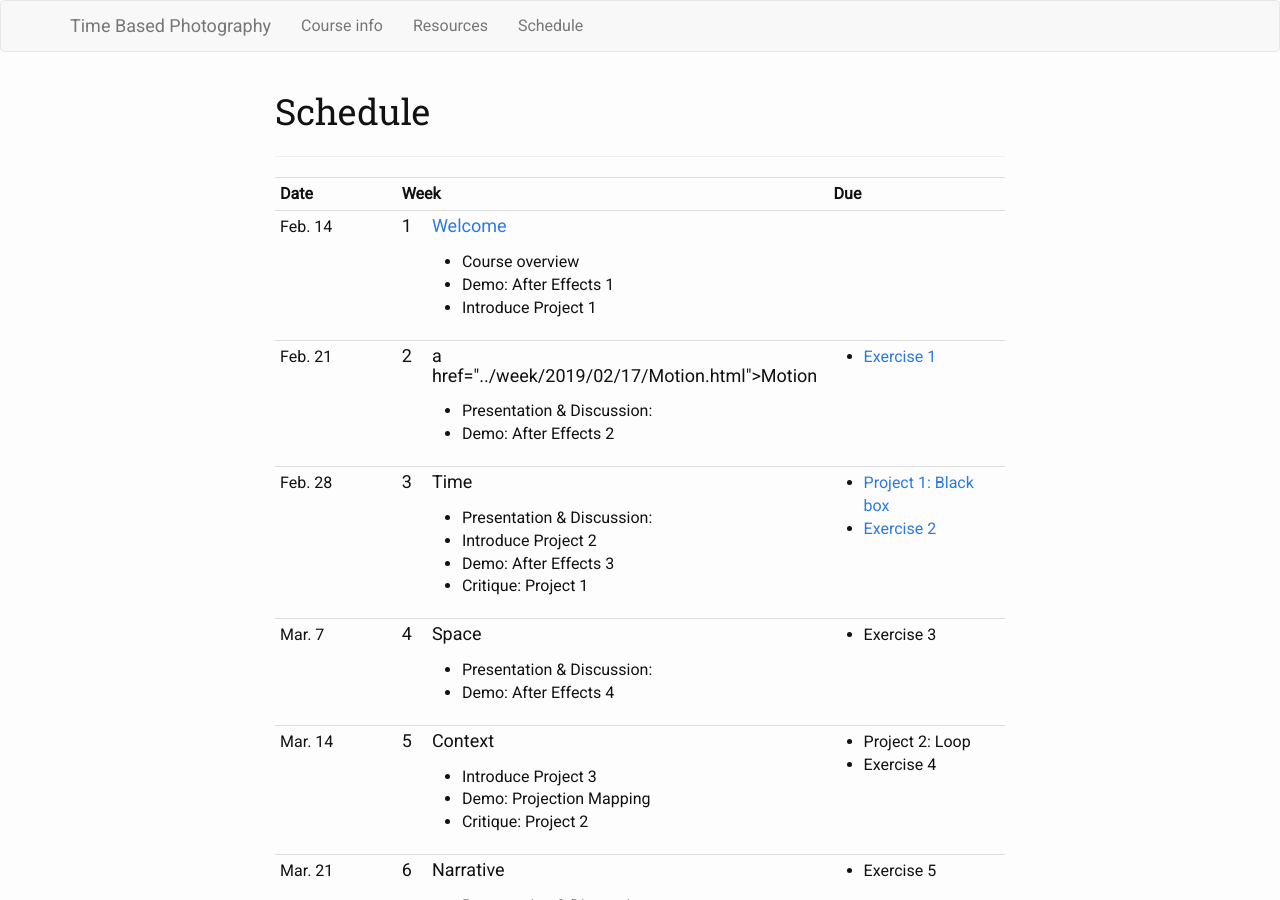
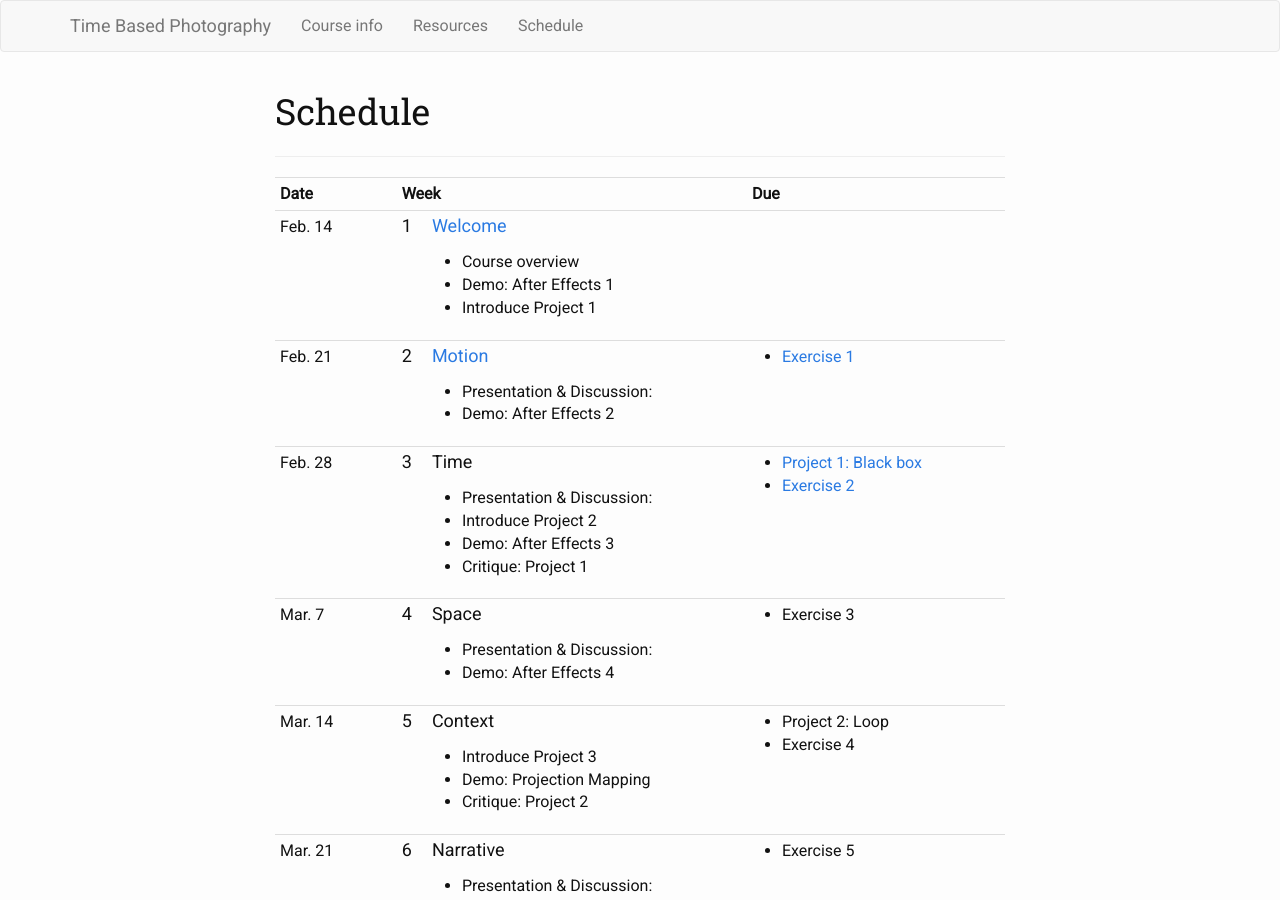
Before and after one commit to kellyegan/StillMoving, a Jekyll site: the page built from schedule.html, in a window 1280 px wide and 900 px high. Built offline with Jekyll 4.4.1, drawn with Linux system fonts in a browser that asks for light colours.

Commit message:
Fix bad link on schedule.html

```diff
--- a/schedule.html
+++ b/schedule.html
@@ -27,7 +27,7 @@ permalink: /schedule/
 		<td class="date-cell"><date>Feb. 21</date></td>
 		<td class="week-cell"><h4>2</h4></td>
 		<td class="agenda-cell">
-			<h4>a href="../week/2019/02/17/Motion.html">Motion</a></h4>
+			<h4><a href="../week/2019/02/17/Motion.html">Motion</a></h4>
 			<ul>
 				<li>Presentation & Discussion: </li>
 				<li>Demo: After Effects 2</li>
```
